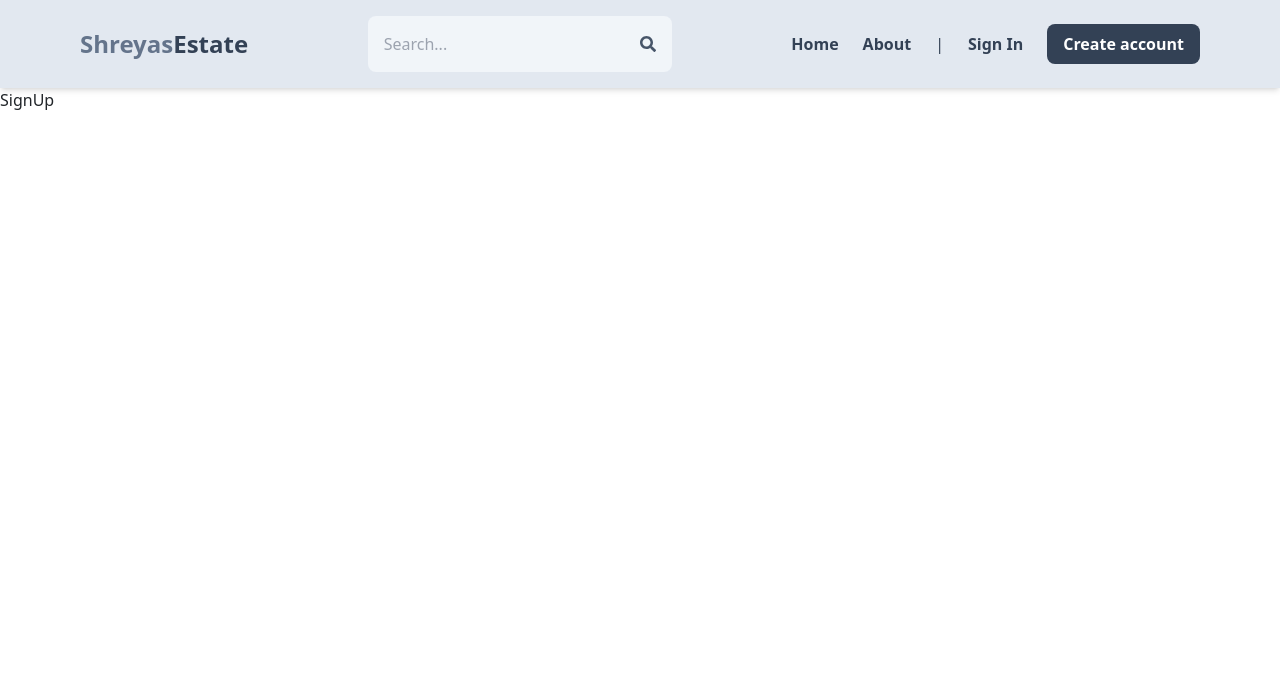
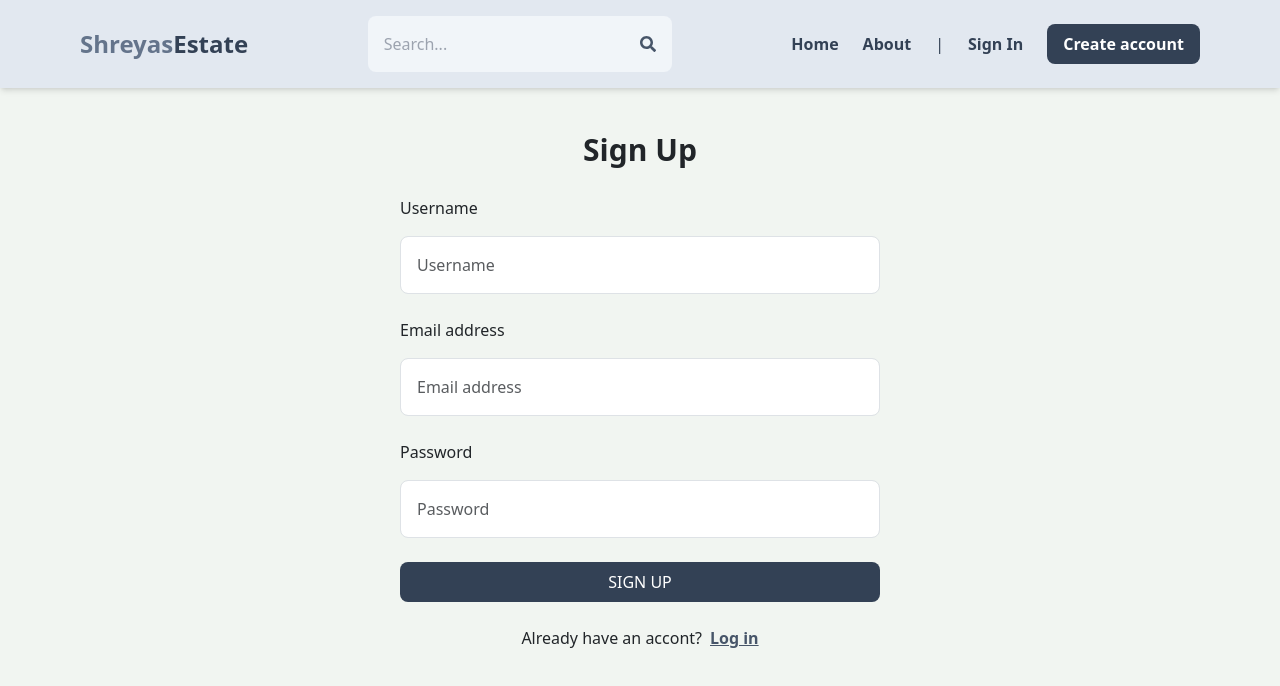
Before and after one commit to Shreyas-Mudakavi/MERN_estate, a React (Vite) app: page /sign-up in a window 1280 px wide. Shown: the top 686 px of the page. Built offline with nearby package versions, Linux system fonts and the light colour scheme.

Commit message:
sign up UI completed!

```diff
--- a/src/index.css
+++ b/src/index.css
@@ -1,6 +1,10 @@
 @tailwind base;
 @tailwind components;
 @tailwind utilities;
+
+body {
+  background-color: rgb(241, 245, 241);
+}
 
 .offcanvas-sm {
   @apply bg-gradient-to-b from-slate-500 to-slate-400 text-white;
--- a/src/pages/SignUp.jsx
+++ b/src/pages/SignUp.jsx
@@ -1,5 +1,67 @@
+import Form from "react-bootstrap/Form";
+import Button from "../components/Button";
+import { Link } from "react-router-dom";
+
 const SignUp = () => {
-  return <div>SignUp</div>;
+  return (
+    <div className="p-3 max-w-lg mx-auto">
+      <h1 className="text-3xl text-center font-semibold my-7">Sign Up</h1>
+
+      <Form className="flex flex-col">
+        <Form.Group className="mb-6">
+          <Form.Label htmlFor="username" className="">
+            Username
+          </Form.Label>
+          <Form.Control
+            type="text"
+            id="username"
+            name="username"
+            value=""
+            placeholder="Username"
+            className="border p-3 rounded-lg mt-2"
+          />
+        </Form.Group>
+        <Form.Group className="mb-6">
+          <Form.Label htmlFor="email">Email address</Form.Label>
+          <Form.Control
+            type="email"
+            id="email"
+            name="email"
+            value=""
+            placeholder="Email address"
+            className="border p-3 rounded-lg mt-2"
+          />
+        </Form.Group>
+        <Form.Group className="mb-6">
+          <Form.Label htmlFor="password">Password</Form.Label>
+          <Form.Control
+            type="password"
+            id="password"
+            name="password"
+            value=""
+            placeholder="Password"
+            className="border p-3 rounded-lg mt-2"
+          />
+        </Form.Group>
+
+        <Button
+          title={"Sign up"}
+          className={
+            "bg-slate-700 text-white hover:opacity-75 disabled:opacity-80 disabled:cursor-not-allowed uppercase"
+          }
+        />
+      </Form>
+
+      <div className="flex gap-2 my-4 justify-center">
+        <p>Already have an accont?</p>
+        <Link to={"/sign-in"}>
+          <span className="text-slate-600 font-bold underline hover:opacity-75 transition">
+            Log in
+          </span>
+        </Link>
+      </div>
+    </div>
+  );
 };
 
 export default SignUp;
```
